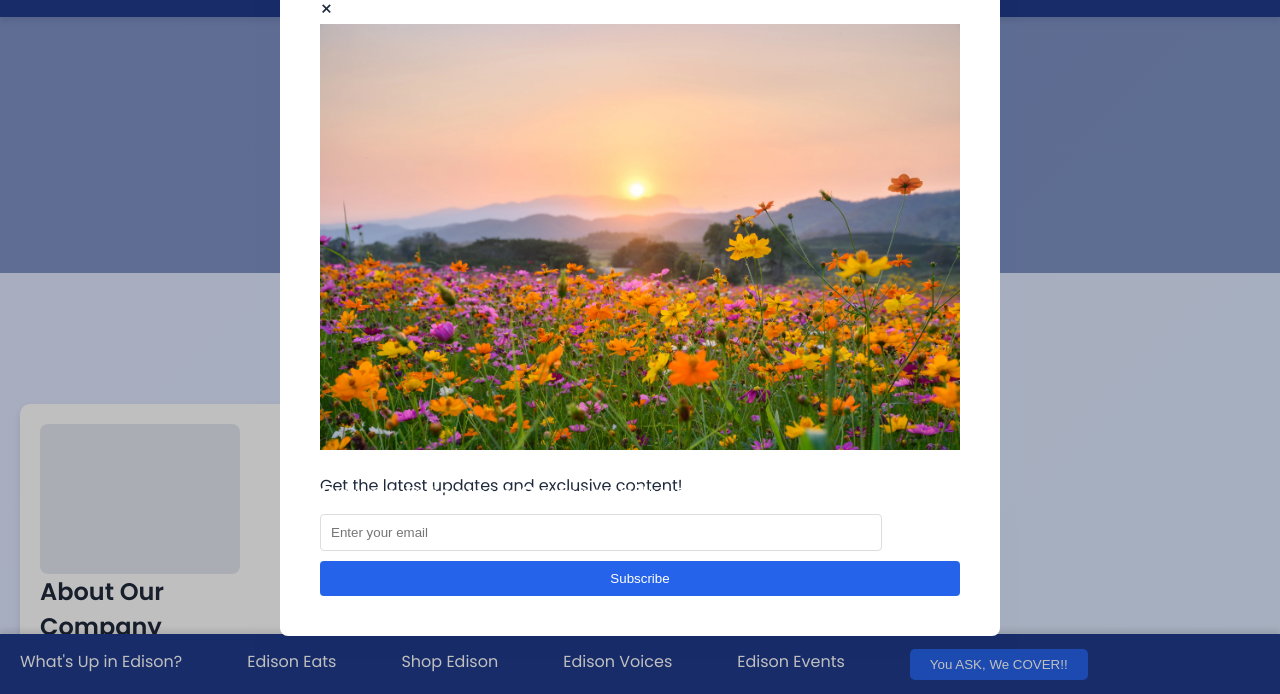
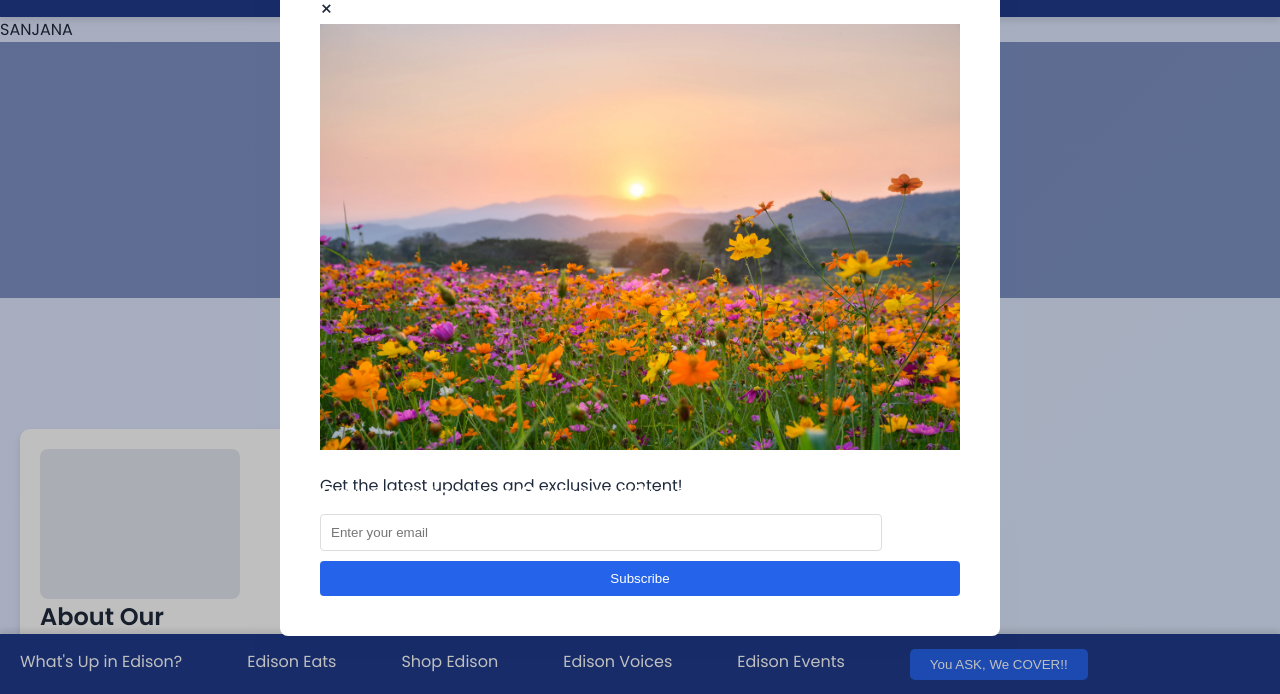
Before and after one commit to sanjanapanjiyar/DailyDnG, a plain HTML site: page index.html in a window 1280 px wide. Shown: the part 105-799 px from the top of the page. Drawn offline with Linux system fonts and the light colour scheme.

Commit message:
CODE UPDATE

```diff
--- a/index.html
+++ b/index.html
@@ -28,7 +28,7 @@
             </ul>
         </nav>
     </header>
-
+    SANJANA
     <section class="hero">
         <h1>Welcome to Daily D&amp;G</h1>
         <h2>"Serving Edison, One Story at a Time."</h2>
```
